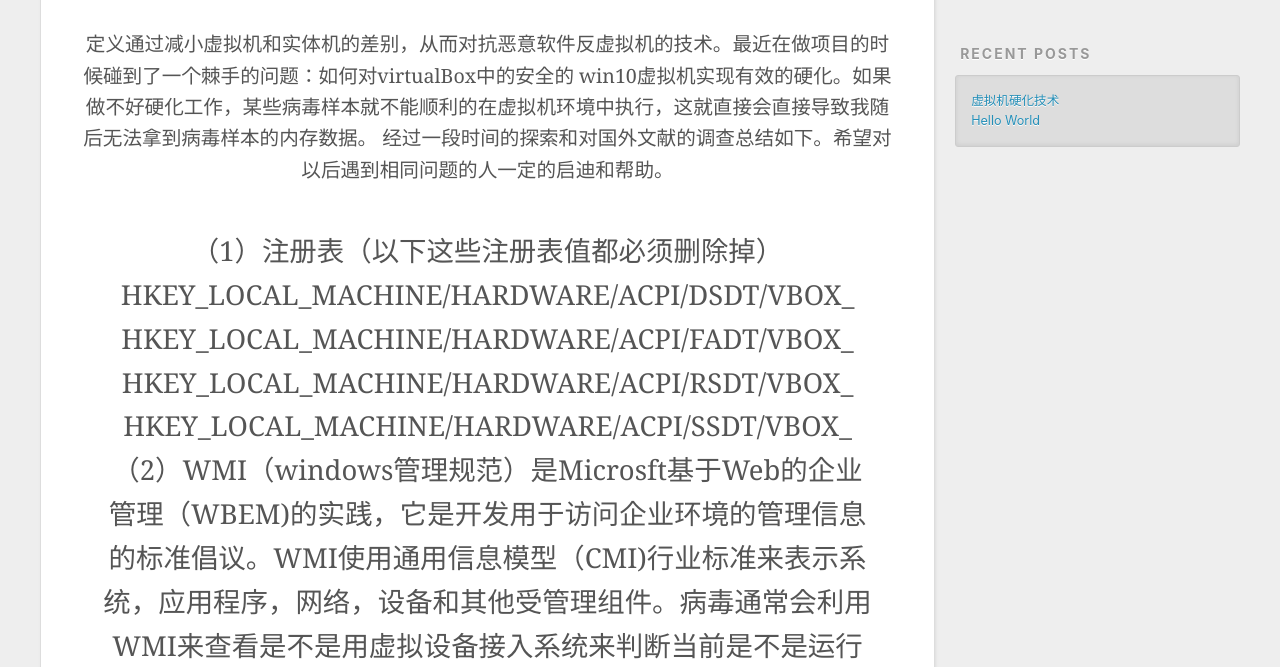
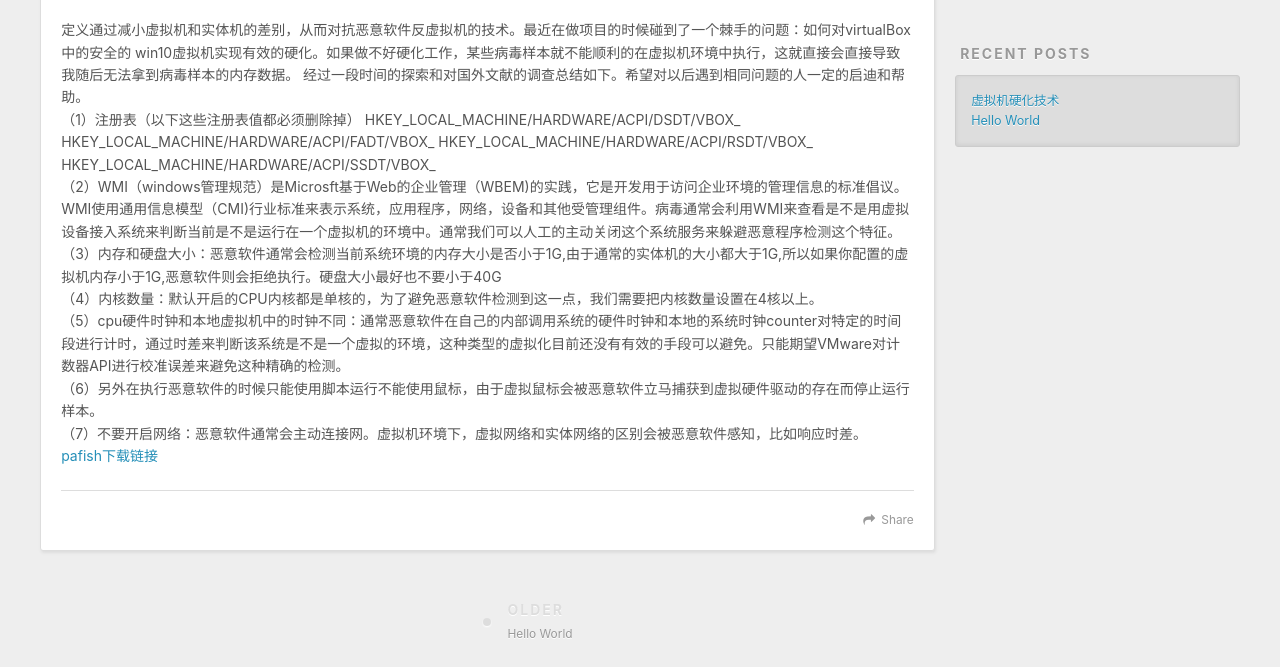
Before and after one commit to lzkcmy/lzkcmy.github.io, a plain HTML site: page 2018/08/26/你好，Hexo/index.html in a window 1280 px wide. Shown: the part 434-1101 px from the top of the page. Drawn offline with nearby package versions, Linux system fonts and the light colour scheme.

Commit message:
Site updated: 2018-08-26 23:36:42

```diff
--- a/2018/08/26/你好，Hexo/index.html
+++ b/2018/08/26/你好，Hexo/index.html
@@ -7,17 +7,17 @@
 
   <title>虚拟机硬化技术 | Hexo</title>
   <meta name="viewport" content="width=device-width, initial-scale=1, maximum-scale=1">
-  <meta name="description" content="定义通过减小虚拟机和实体机的差别，从而对抗恶意软件反虚拟机的技术。最近在做项目的时候碰到了一个棘手的问题：如何对virtualBox中的安全的 win10虚拟机实现有效的硬化。如果做不好硬化工作，某些病毒样本就不能顺利的在虚拟机环境中执行，这就直接会直接导致我随后无法拿到病毒样本的内存数据。 经过一段时间的探索和对国外文献的调查总结如下。希望对以后遇到相同问题的人一定的启迪和帮助。   （1）注">
+  <meta name="description" content="定义通过减小虚拟机和实体机的差别，从而对抗恶意软件反虚拟机的技术。最近在做项目的时候碰到了一个棘手的问题：如何对virtualBox中的安全的 win10虚拟机实现有效的硬化。如果做不好硬化工作，某些病毒样本就不能顺利的在虚拟机环境中执行，这就直接会直接导致我随后无法拿到病毒样本的内存数据。 经过一段时间的探索和对国外文献的调查总结如下。希望对以后遇到相同问题的人一定的启迪和帮助。（1）注册表（以">
 <meta property="og:type" content="article">
 <meta property="og:title" content="虚拟机硬化技术">
 <meta property="og:url" content="http://yoursite.com/2018/08/26/你好，Hexo/index.html">
 <meta property="og:site_name" content="Hexo">
-<meta property="og:description" content="定义通过减小虚拟机和实体机的差别，从而对抗恶意软件反虚拟机的技术。最近在做项目的时候碰到了一个棘手的问题：如何对virtualBox中的安全的 win10虚拟机实现有效的硬化。如果做不好硬化工作，某些病毒样本就不能顺利的在虚拟机环境中执行，这就直接会直接导致我随后无法拿到病毒样本的内存数据。 经过一段时间的探索和对国外文献的调查总结如下。希望对以后遇到相同问题的人一定的启迪和帮助。   （1）注">
+<meta property="og:description" content="定义通过减小虚拟机和实体机的差别，从而对抗恶意软件反虚拟机的技术。最近在做项目的时候碰到了一个棘手的问题：如何对virtualBox中的安全的 win10虚拟机实现有效的硬化。如果做不好硬化工作，某些病毒样本就不能顺利的在虚拟机环境中执行，这就直接会直接导致我随后无法拿到病毒样本的内存数据。 经过一段时间的探索和对国外文献的调查总结如下。希望对以后遇到相同问题的人一定的启迪和帮助。（1）注册表（以">
 <meta property="og:locale" content="default">
-<meta property="og:updated_time" content="2018-08-26T15:28:40.419Z">
+<meta property="og:updated_time" content="2018-08-26T15:34:56.055Z">
 <meta name="twitter:card" content="summary">
 <meta name="twitter:title" content="虚拟机硬化技术">
-<meta name="twitter:description" content="定义通过减小虚拟机和实体机的差别，从而对抗恶意软件反虚拟机的技术。最近在做项目的时候碰到了一个棘手的问题：如何对virtualBox中的安全的 win10虚拟机实现有效的硬化。如果做不好硬化工作，某些病毒样本就不能顺利的在虚拟机环境中执行，这就直接会直接导致我随后无法拿到病毒样本的内存数据。 经过一段时间的探索和对国外文献的调查总结如下。希望对以后遇到相同问题的人一定的启迪和帮助。   （1）注">
+<meta name="twitter:description" content="定义通过减小虚拟机和实体机的差别，从而对抗恶意软件反虚拟机的技术。最近在做项目的时候碰到了一个棘手的问题：如何对virtualBox中的安全的 win10虚拟机实现有效的硬化。如果做不好硬化工作，某些病毒样本就不能顺利的在虚拟机环境中执行，这就直接会直接导致我随后无法拿到病毒样本的内存数据。 经过一段时间的探索和对国外文献的调查总结如下。希望对以后遇到相同问题的人一定的启迪和帮助。（1）注册表（以">
 
     <link rel="alternate" href="/atom.xml" title="Hexo" type="application/atom+xml">
 
@@ -86,12 +86,7 @@
 
     <div class="article-entry" itemprop="articleBody">
 
-        <blockquote>
-<p>定义通过减小虚拟机和实体机的差别，从而对抗恶意软件反虚拟机的技术。最近在做项目的时候碰到了一个棘手的问题：如何对virtualBox中的安全的 win10虚拟机实现有效的硬化。如果做不好硬化工作，某些病毒样本就不能顺利的在虚拟机环境中执行，这就直接会直接导致我随后无法拿到病毒样本的内存数据。 经过一段时间的探索和对国外文献的调查总结如下。希望对以后遇到相同问题的人一定的启迪和帮助。 </p>
-<blockquote>
-<p>（1）注册表（以下这些注册表值都必须删除掉） HKEY_LOCAL_MACHINE/HARDWARE/ACPI/DSDT/VBOX_ HKEY_LOCAL_MACHINE/HARDWARE/ACPI/FADT/VBOX_ HKEY_LOCAL_MACHINE/HARDWARE/ACPI/RSDT/VBOX_ HKEY_LOCAL_MACHINE/HARDWARE/ACPI/SSDT/VBOX_<br>（2）WMI（windows管理规范）是Microsft基于Web的企业管理（WBEM)的实践，它是开发用于访问企业环境的管理信息的标准倡议。WMI使用通用信息模型（CMI)行业标准来表示系统，应用程序，网络，设备和其他受管理组件。病毒通常会利用WMI来查看是不是用虚拟设备接入系统来判断当前是不是运行在一个虚拟机的环境中。通常我们可以人工的主动关闭这个系统服务来躲避恶意程序检测这个特征。 第<br>（3）内存和硬盘大小：恶意软件通常会检测当前系统环境的内存大小是否小于1G,由于通常的实体机的大小都大于1G,所以如果你配置的虚拟机内存小于1G,恶意软件则会拒绝执行。硬盘大小最好也不要小于40G<br>（4）内核数量：默认开启的CPU内核都是单核的，为了避免恶意软件检测到这一点，我们需要把内核数量设置在4核以上。<br>（5）cpu硬件时钟和本地虚拟机中的时钟不同：通常恶意软件在自己的内部调用系统的硬件时钟和本地的系统时钟counter对特定的时间段进行计时，通过时差来判断该系统是不是一个虚拟的环境，这种类型的虚拟化目前还没有有效的手段可以避免。只能期望VMware对计数器API进行校准误差来避免这种精确的检测。<br>（6）另外在执行恶意软件的时候只能使用脚本运行不能使用鼠标，由于虚拟鼠标会被恶意软件立马捕获到虚拟硬件驱动的存在而停止运行样本。<br>（7）不要开启网络：恶意软件通常会主动连接网。虚拟机环境下，虚拟网络和实体网络的区别会被恶意软件感知，比如响应时差。<a href="https://github.com/a0rtega/pafish" target="_blank" rel="noopener">pafish下载</a> </p>
-</blockquote>
-</blockquote>
+        <p>定义通过减小虚拟机和实体机的差别，从而对抗恶意软件反虚拟机的技术。最近在做项目的时候碰到了一个棘手的问题：如何对virtualBox中的安全的 win10虚拟机实现有效的硬化。如果做不好硬化工作，某些病毒样本就不能顺利的在虚拟机环境中执行，这就直接会直接导致我随后无法拿到病毒样本的内存数据。 经过一段时间的探索和对国外文献的调查总结如下。希望对以后遇到相同问题的人一定的启迪和帮助。<br>（1）注册表（以下这些注册表值都必须删除掉） HKEY_LOCAL_MACHINE/HARDWARE/ACPI/DSDT/VBOX_ HKEY_LOCAL_MACHINE/HARDWARE/ACPI/FADT/VBOX_ HKEY_LOCAL_MACHINE/HARDWARE/ACPI/RSDT/VBOX_ HKEY_LOCAL_MACHINE/HARDWARE/ACPI/SSDT/VBOX_<br>（2）WMI（windows管理规范）是Microsft基于Web的企业管理（WBEM)的实践，它是开发用于访问企业环境的管理信息的标准倡议。WMI使用通用信息模型（CMI)行业标准来表示系统，应用程序，网络，设备和其他受管理组件。病毒通常会利用WMI来查看是不是用虚拟设备接入系统来判断当前是不是运行在一个虚拟机的环境中。通常我们可以人工的主动关闭这个系统服务来躲避恶意程序检测这个特征。<br>（3）内存和硬盘大小：恶意软件通常会检测当前系统环境的内存大小是否小于1G,由于通常的实体机的大小都大于1G,所以如果你配置的虚拟机内存小于1G,恶意软件则会拒绝执行。硬盘大小最好也不要小于40G<br>（4）内核数量：默认开启的CPU内核都是单核的，为了避免恶意软件检测到这一点，我们需要把内核数量设置在4核以上。<br>（5）cpu硬件时钟和本地虚拟机中的时钟不同：通常恶意软件在自己的内部调用系统的硬件时钟和本地的系统时钟counter对特定的时间段进行计时，通过时差来判断该系统是不是一个虚拟的环境，这种类型的虚拟化目前还没有有效的手段可以避免。只能期望VMware对计数器API进行校准误差来避免这种精确的检测。<br>（6）另外在执行恶意软件的时候只能使用脚本运行不能使用鼠标，由于虚拟鼠标会被恶意软件立马捕获到虚拟硬件驱动的存在而停止运行样本。<br>（7）不要开启网络：恶意软件通常会主动连接网。虚拟机环境下，虚拟网络和实体网络的区别会被恶意软件感知，比如响应时差。<br><a href="https://github.com/a0rtega/pafish" target="_blank" rel="noopener">pafish下载链接</a> </p>
 
 
     </div>
```
Also changed, not shown: index.html (+1 -6 lines).
